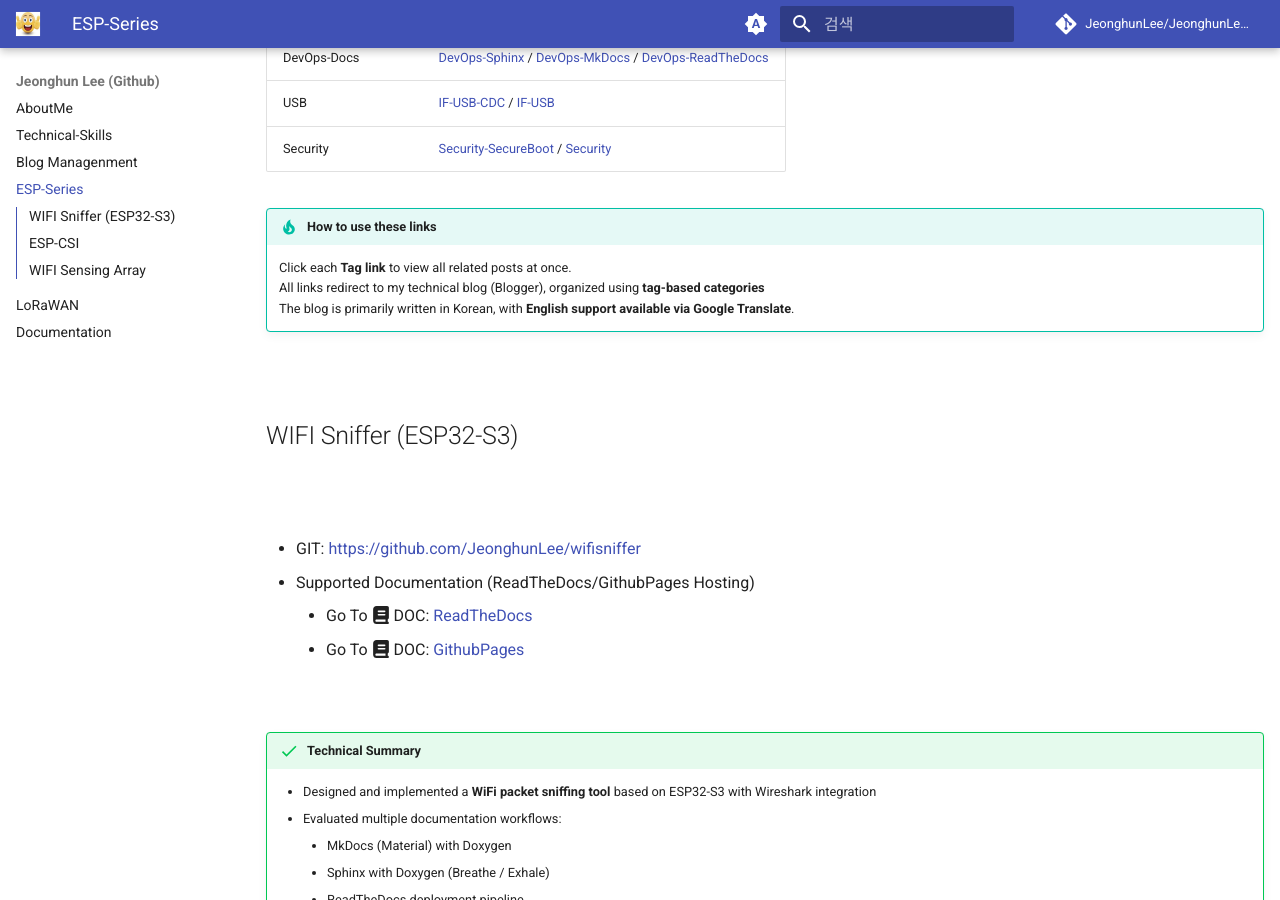
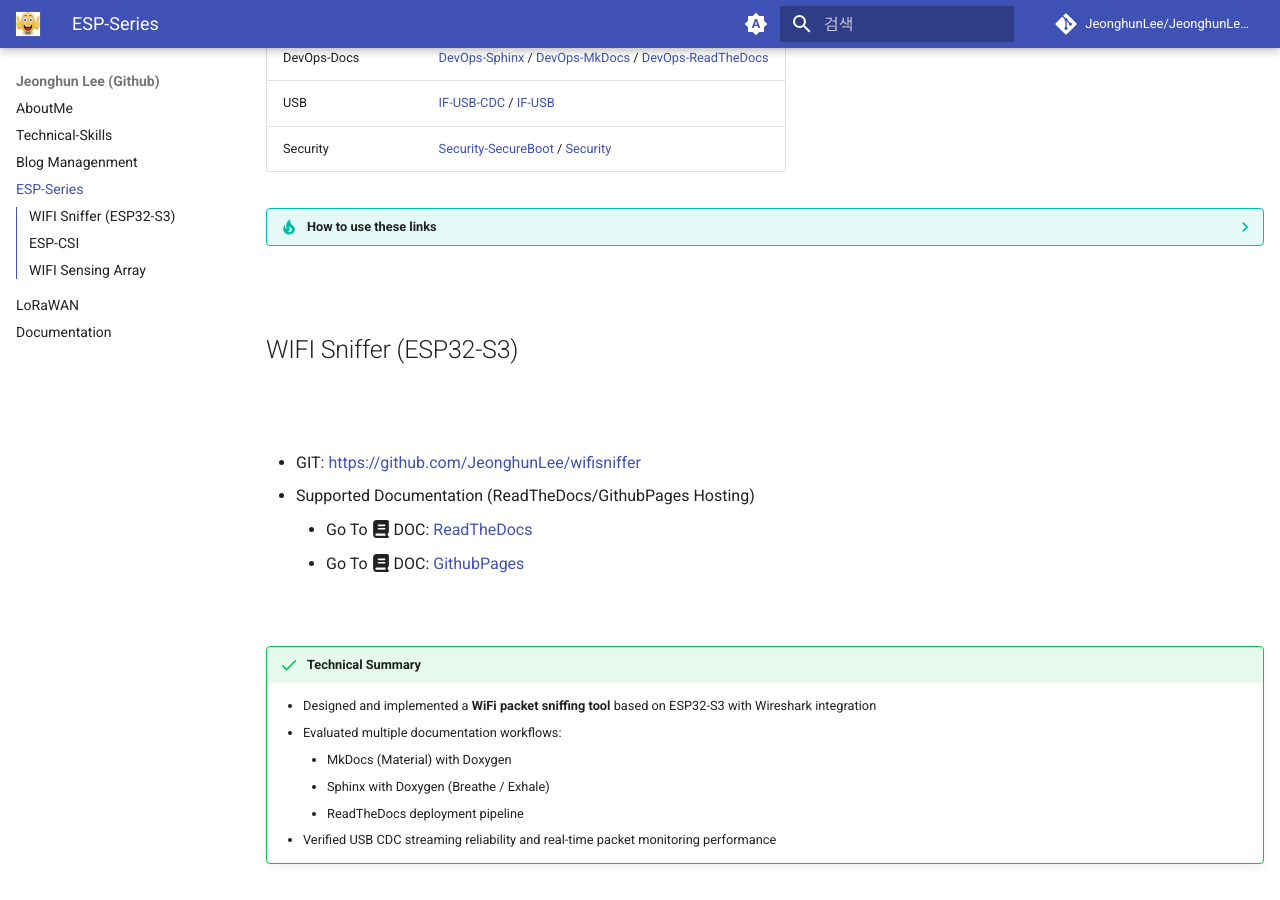
Before and after one commit to JeonghunLee/JeonghunLee.github.io, an MkDocs documentation site: the page built from docs/project_esp_series.md, in a window 1280 px wide and 900 px high, scrolled down 501 px. Built offline with MkDocs 1.6.1 and Material for MkDocs 9.7.7, drawn with Linux system fonts in a browser that asks for light colours; comment, search, counter and statistics services are not loaded.

Commit message:
update it

```diff
--- a/docs/project_esp_series.md
+++ b/docs/project_esp_series.md
@@ -16,7 +16,7 @@
 | Security | [Security-SecureBoot](https://ahyuo79.blogspot.com/search/label/Security-SecureBoot) / [Security](https://ahyuo79.blogspot.com/search/label/Security)   |
 
 
-!!! tip "How to use these links"
+??? tip "How to use these links"
     Click each **Tag link** to view all related posts at once.
     All links redirect to my technical blog (Blogger), organized using **tag-based categories**
     The blog is primarily written in Korean, with **English support available via Google Translate**.
```
Also changed, not shown: docs/project_technical_skills.md (+10 -8 lines).
